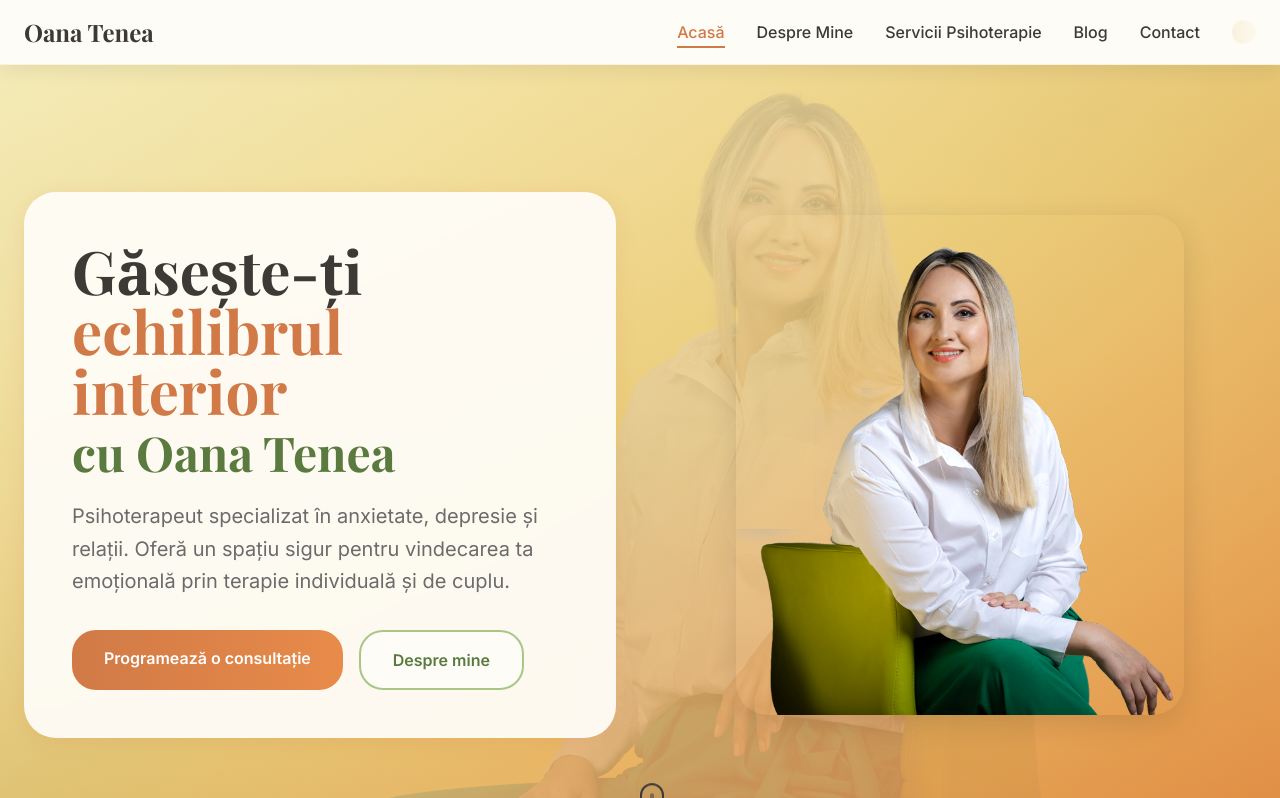
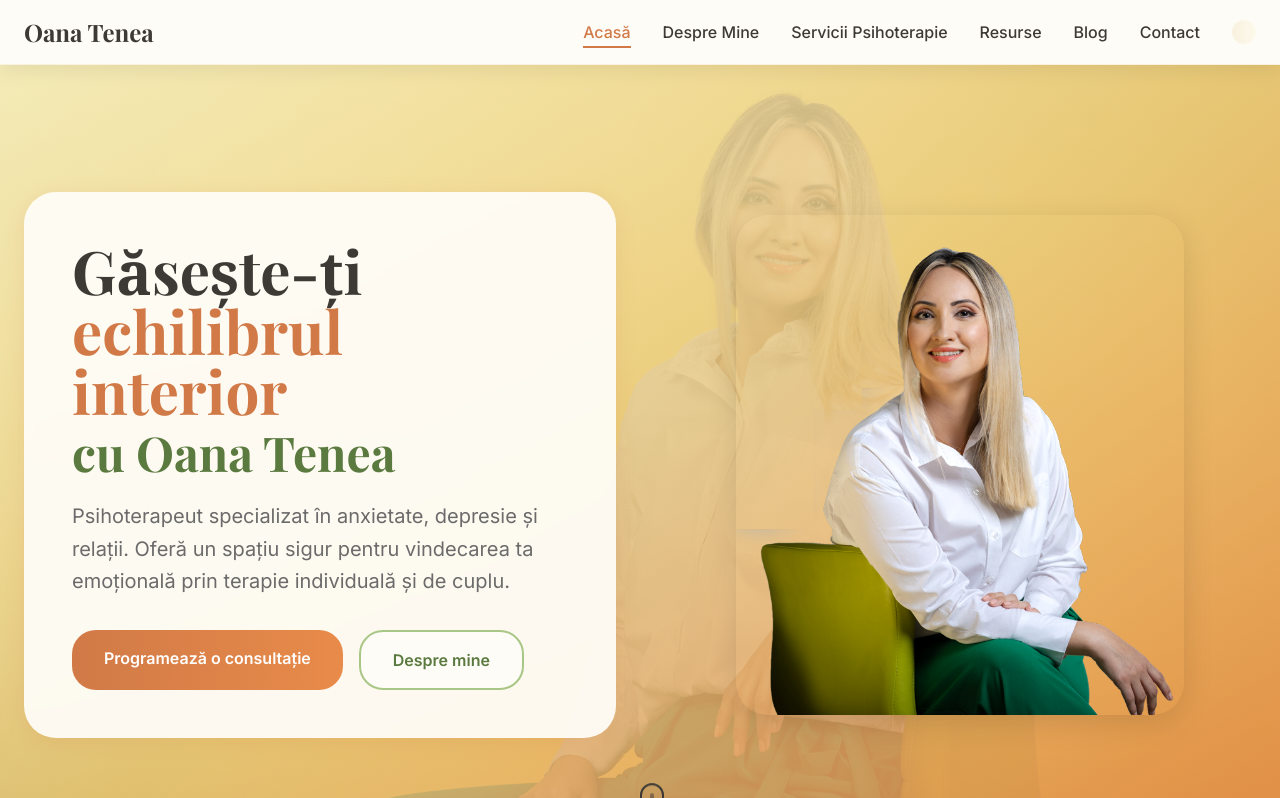
Before and after one commit to aleksfilmore/oanapsy, a React (Create React App) app: page / in a window 1280 px wide. Shown: the top 798 px of the page. Built offline with nearby package versions, Linux system fonts and the light colour scheme; the HTML template or start-up script is replaced by a standard one.

Commit message:
35235235325

```diff
--- a/src/components/Header.js
+++ b/src/components/Header.js
@@ -10,6 +10,7 @@ const Header = ({ isDarkMode, onToggleDarkMode }) => {
         { name: 'Acasă', path: '/' },
         { name: 'Despre Mine', path: '/despre' },
         { name: 'Servicii Psihoterapie', path: '/servicii' },
+        { name: 'Resurse', path: '/resurse' },
         { name: 'Blog', path: '/blog' },
         { name: 'Contact', path: '/contact' }
     ];
```
